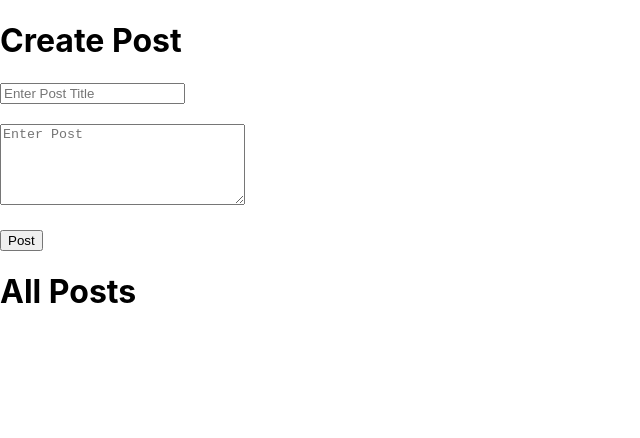
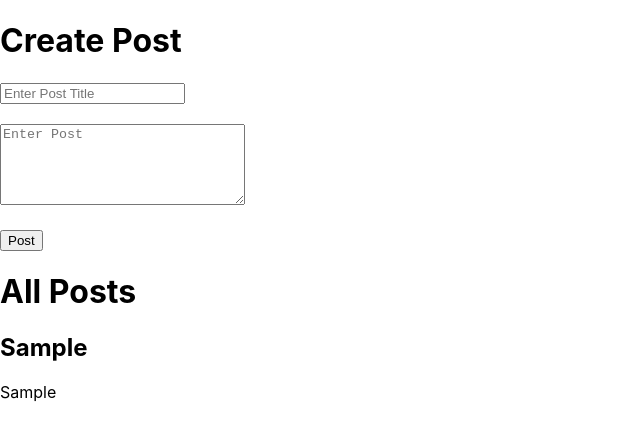
Before and after one commit to rnovick13/practice-redux-app, a React (Create React App) app: page / in a window 1280 px wide. Both pictures are taken after typing "Sample", "Sample" into the empty fields and a click on the button "Post". Shown: the top 438 px of the page, without its empty margins (0-640 px from the left). Built offline with nearby package versions, Linux system fonts and the light colour scheme.

Commit message:
posts are now visible upon submition

```diff
--- a/src/AllPost.js
+++ b/src/AllPost.js
@@ -1,13 +1,21 @@
 import React, {Component} from 'react';
+import {connect} from 'react-redux'
+import Post from './Post';
 
 class AllPost extends Component {
   render() {
     return (
       <div>
         <h1>All Posts</h1>
+        {this.props.posts.map((post) => <Post key={post.id} post={post} />)}
       </div>
     )
   }
+  }
+  const mapStateToProps = (state) => {
+    return {
+      posts: state
+    }
 }
 
-export default AllPost;
+export default connect(mapStateToProps)(AllPost);
--- /dev/null
+++ b/src/Post.js
@@ -0,0 +1,15 @@
+import React, { Component } from 'react';
+
+class Post extends Component {
+  render() {
+    return (
+      <div>
+        <h2>{this.props.post.title}</h2>
+        <p>{this.props.post.message}</p>
+      </div>
+    )
+  }
+}
+
+
+export default Post;
```
